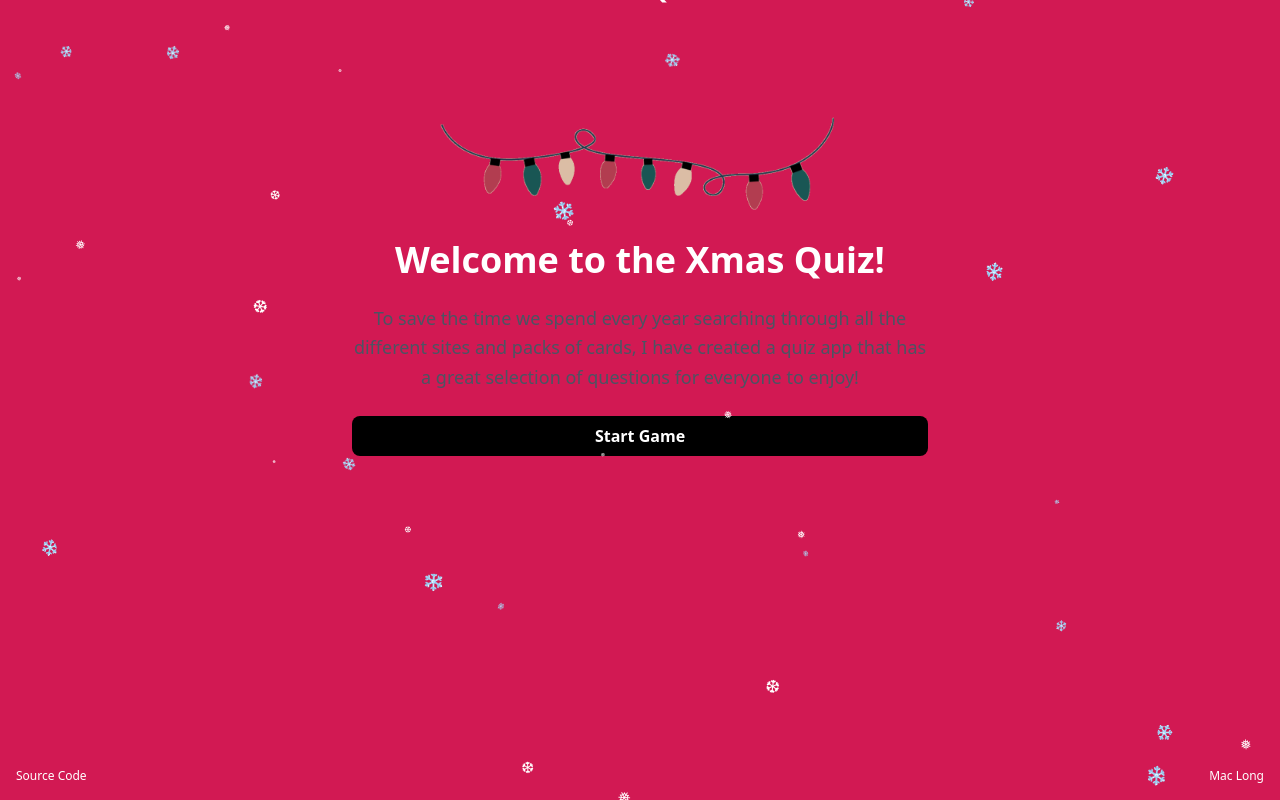
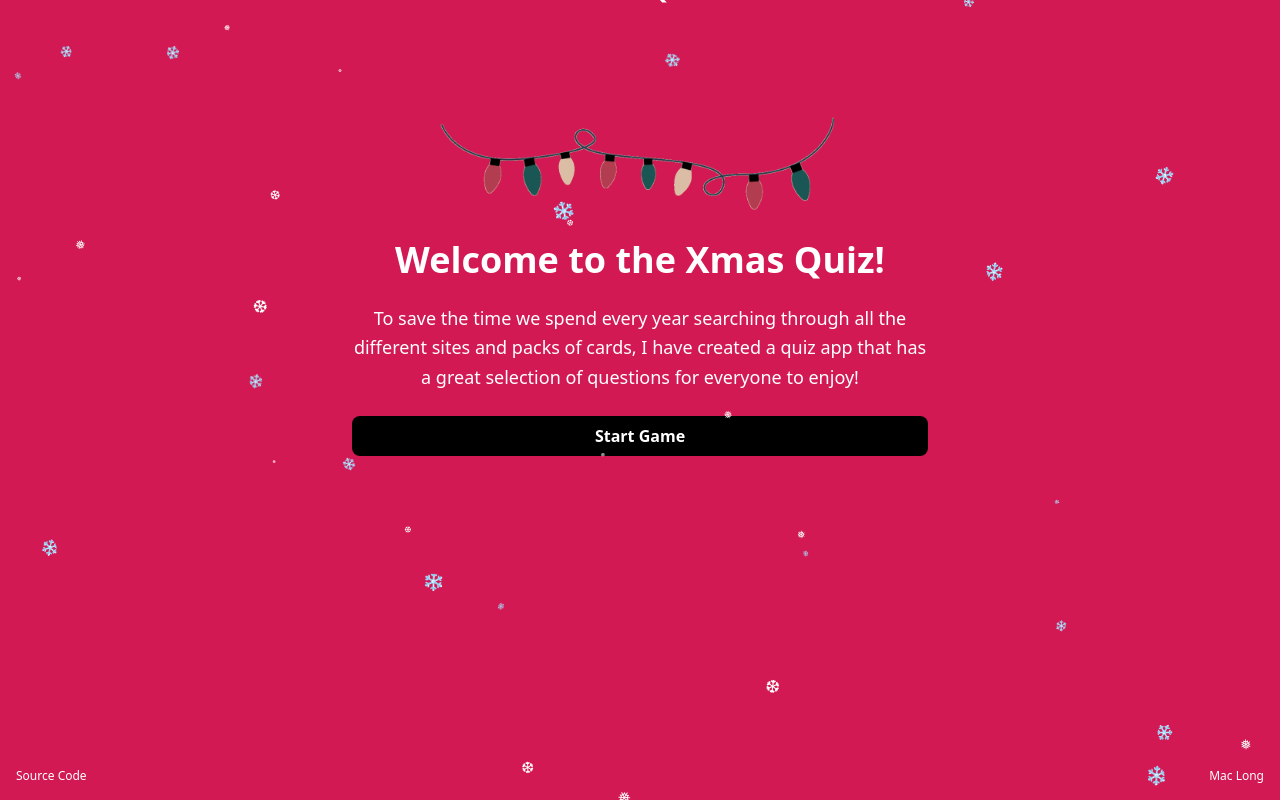
Before and after one commit to maclong9/xmas-quiz, a SvelteKit app: page / in a window 1280 px wide. Built offline with nearby package versions, Linux system fonts and the light colour scheme.

Commit message:
fix: text color p

```diff
--- a/src/routes/+page.svelte
+++ b/src/routes/+page.svelte
@@ -9,7 +9,7 @@
 	<div class="space-y-6 text-center" in:fly={{ y: 20, duration: 500, delay: 200 }}>
 		<h1 class="mb-4 text-4xl font-bold">Welcome to the Xmas Quiz!</h1>
 
-		<p class="mx-auto max-w-xl text-lg leading-relaxed text-gray-600">
+		<p class="mx-auto max-w-xl text-lg leading-relaxed">
 			To save the time we spend every year searching through all the different sites and packs of
 			cards, I have created a quiz app that has a great selection of questions for everyone to
 			enjoy!
```
